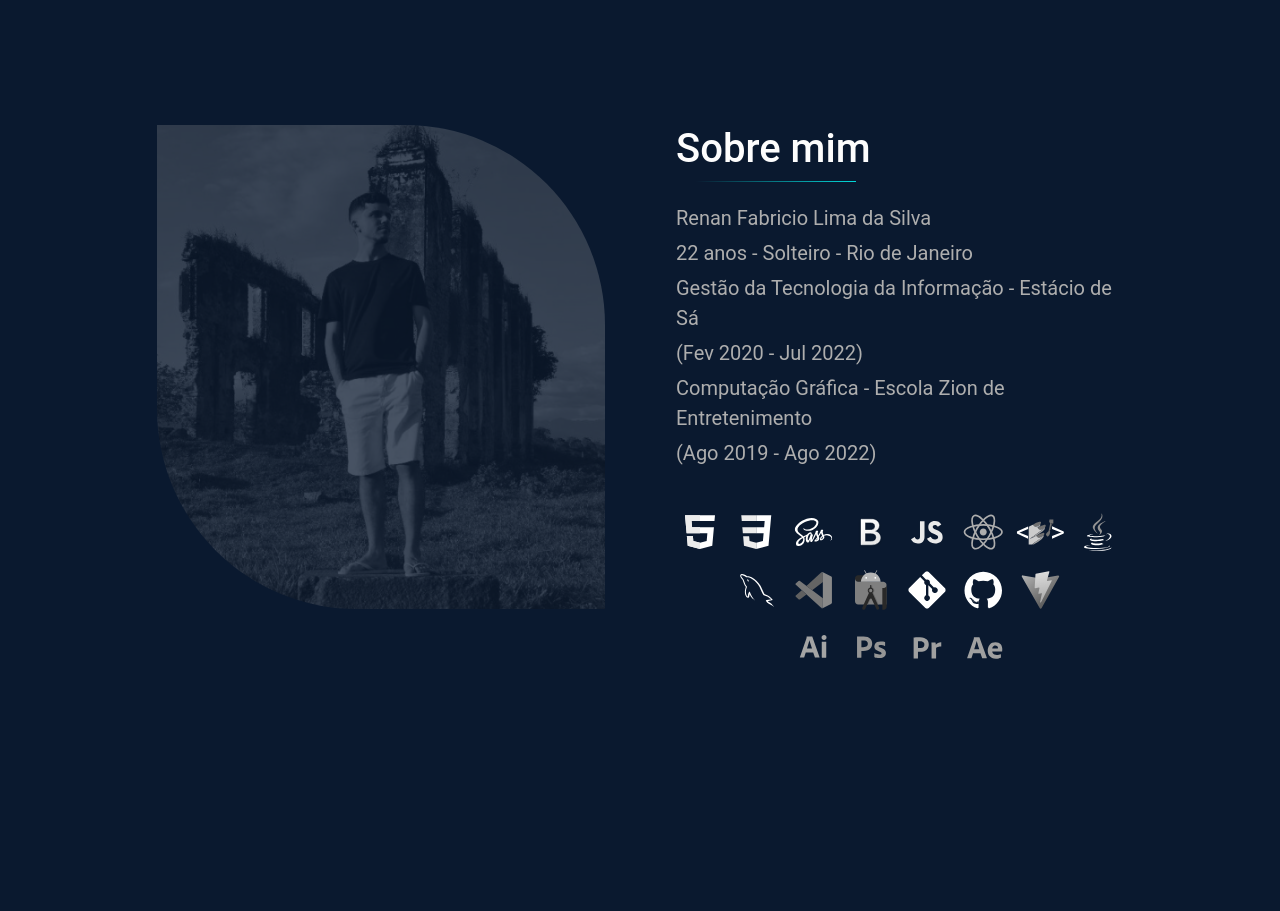
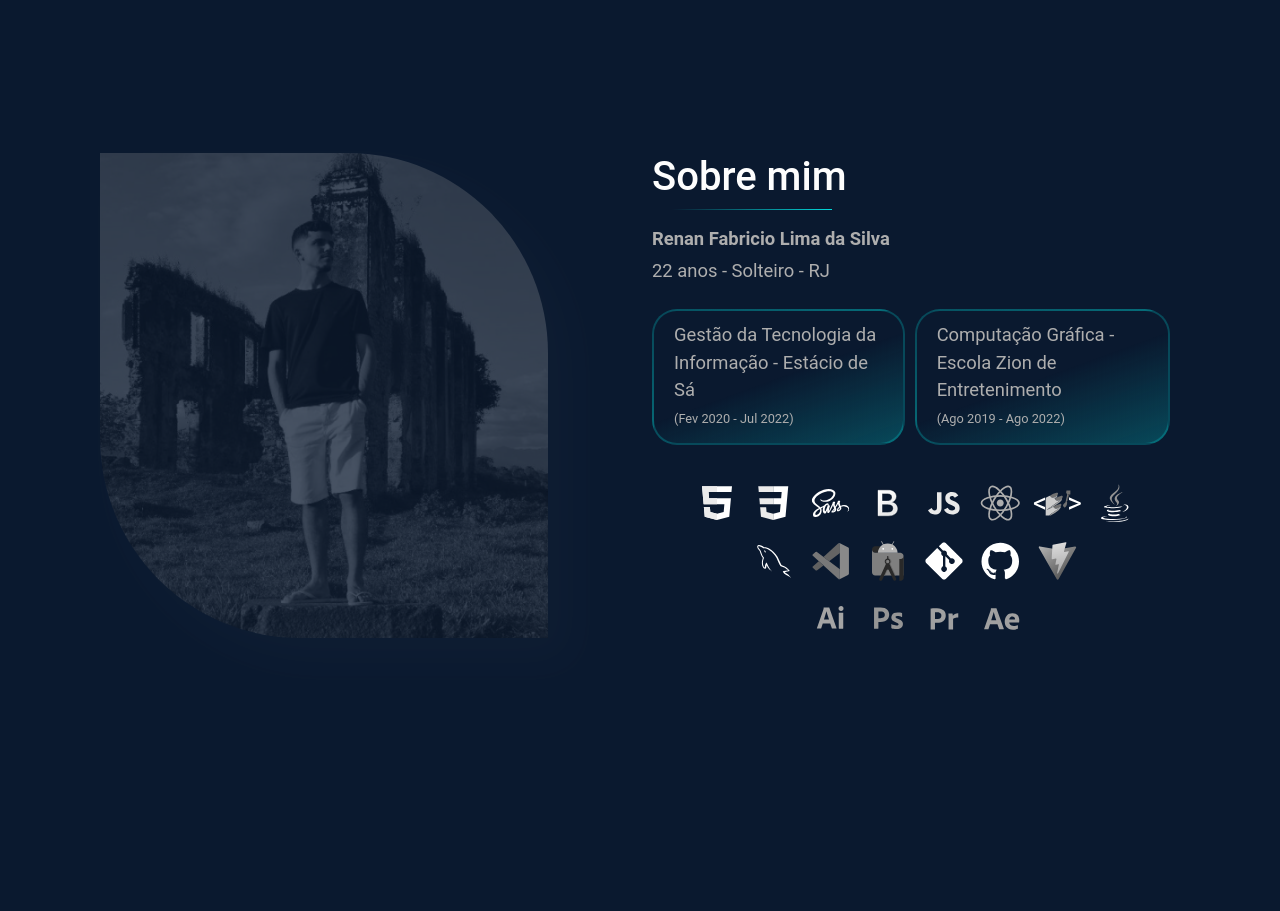
Before and after one commit to Renanfls/Portfolio-2.0_React-JS, a Next.js app in the folder portfolio/: page / in a window 1280 px wide. Shown: the part 802-1713 px from the top of the page. Built offline with nearby package versions, Linux system fonts and the light colour scheme.

Commit message:
Update about

```diff
--- a/portfolio/src/components/SectionAbout/_sectionAbout.scss
+++ b/portfolio/src/components/SectionAbout/_sectionAbout.scss
@@ -4,11 +4,14 @@
     justify-content: center;
     min-height: 100vh;
     #pictureAbout {
+        background: linear-gradient(160deg, transparent 50%, rgba(2,217,218,.25) 100%);
+        box-shadow: 20px 20px 40px rgba(2,217,218,.10);
         border-radius: 0 200px;
         filter: grayscale(100%) opacity(25%);
         transition: 1s;
         max-width: 35vw;
         &:hover {
+            background: none;
             filter: grayscale(0%) opacity(100%);
         }
     }
@@ -19,11 +22,20 @@
         }
     }
     .description {
-        margin: 30px 0;
         p {
             color: $gray;
-            font-size: 20px;
+            font-size: 1.15rem;
             margin-bottom: 5px;
+        }
+        .formations {
+            background: linear-gradient(160deg, transparent 50%, rgba(2,217,218,.25) 100%);
+            border: 2px solid rgba(2,217,218,.25);
+            border-radius: 25px;
+            padding: 10px 20px;
+            margin-right: 10px;
+        }
+        .period {
+            font-size: .8rem;
         }
     }
     #containerTools {
--- a/portfolio/src/components/SectionAbout/index.js
+++ b/portfolio/src/components/SectionAbout/index.js
@@ -14,19 +14,21 @@ export default function SectionAbout() {
                     <img id="pictureAbout" src="/images/picture.jpg" alt="foto"/>
                 </Col>
                 <Col sm={12} md={6} className="d-flex align-items-center">
-                    <div className="ms-md-4">
+                    <div>
                         <div className="title">
                             <h2>Sobre mim</h2>
                         </div>
-                        <div className="description">
-                            <p>{about.name}</p>
+                        <div className="description my-4">
+                            <p className="fw-bold">{about.name}</p>
                             <p>{about.ageStatusCity}</p>
-                            {about.formations.map(formation =>
-                                <>
-                                    <p>{formation.course}</p>
-                                    <p>{formation.period}</p>
-                                </>
-                            )}
+                            <div className="d-flex mt-4">
+                                {about.formations.map(formation =>
+                                    <div className="formations">
+                                        <p>{formation.course}</p>
+                                        <p className="period">{formation.period}</p>
+                                    </div>
+                                )}
+                            </div>
                         </div>
                         <div id="containerTools">
                             <ul className="tools">
--- a/portfolio/src/mocks/About/about.js
+++ b/portfolio/src/mocks/About/about.js
@@ -1,6 +1,6 @@
 const about = {
     name: "Renan Fabricio Lima da Silva",
-    ageStatusCity: "22 anos - Solteiro - Rio de Janeiro",
+    ageStatusCity: "22 anos - Solteiro - RJ",
     formations: [
         {
             course: "Gestão da Tecnologia da Informação - Estácio de Sá",
```
